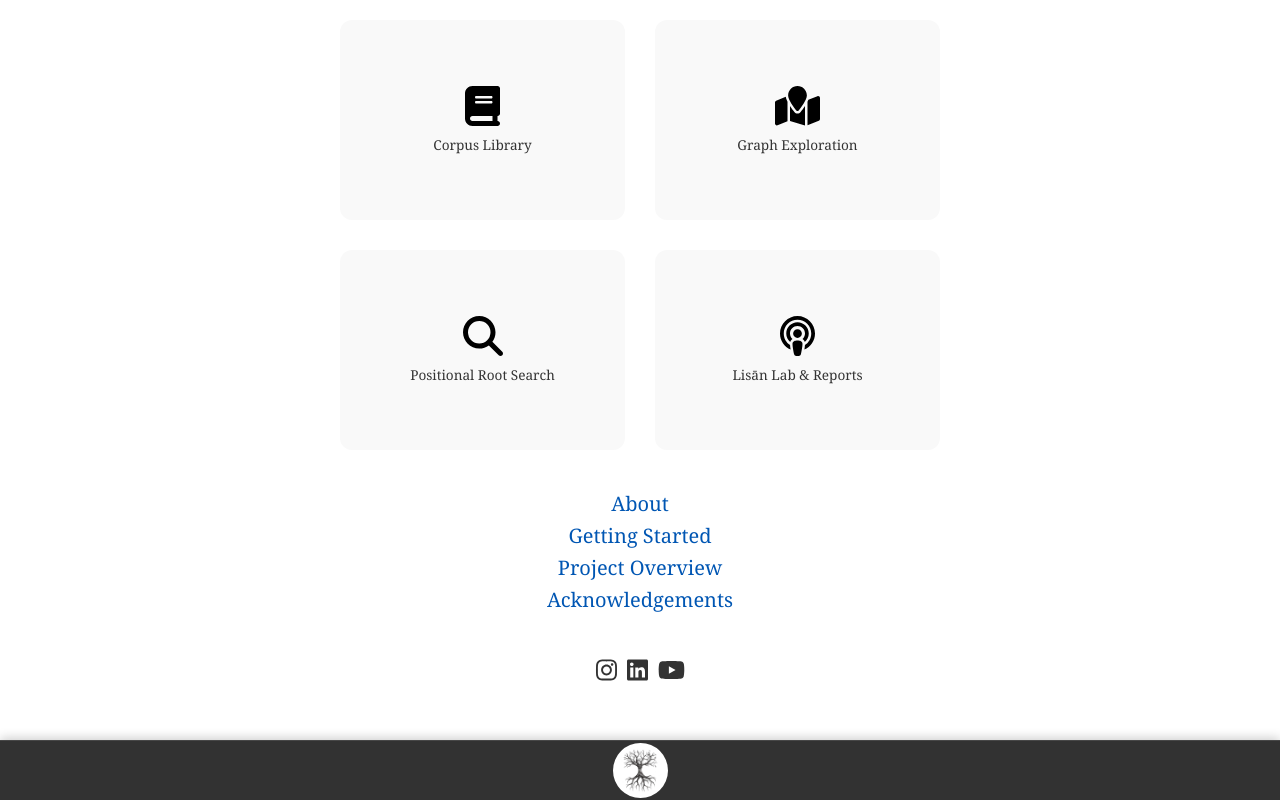
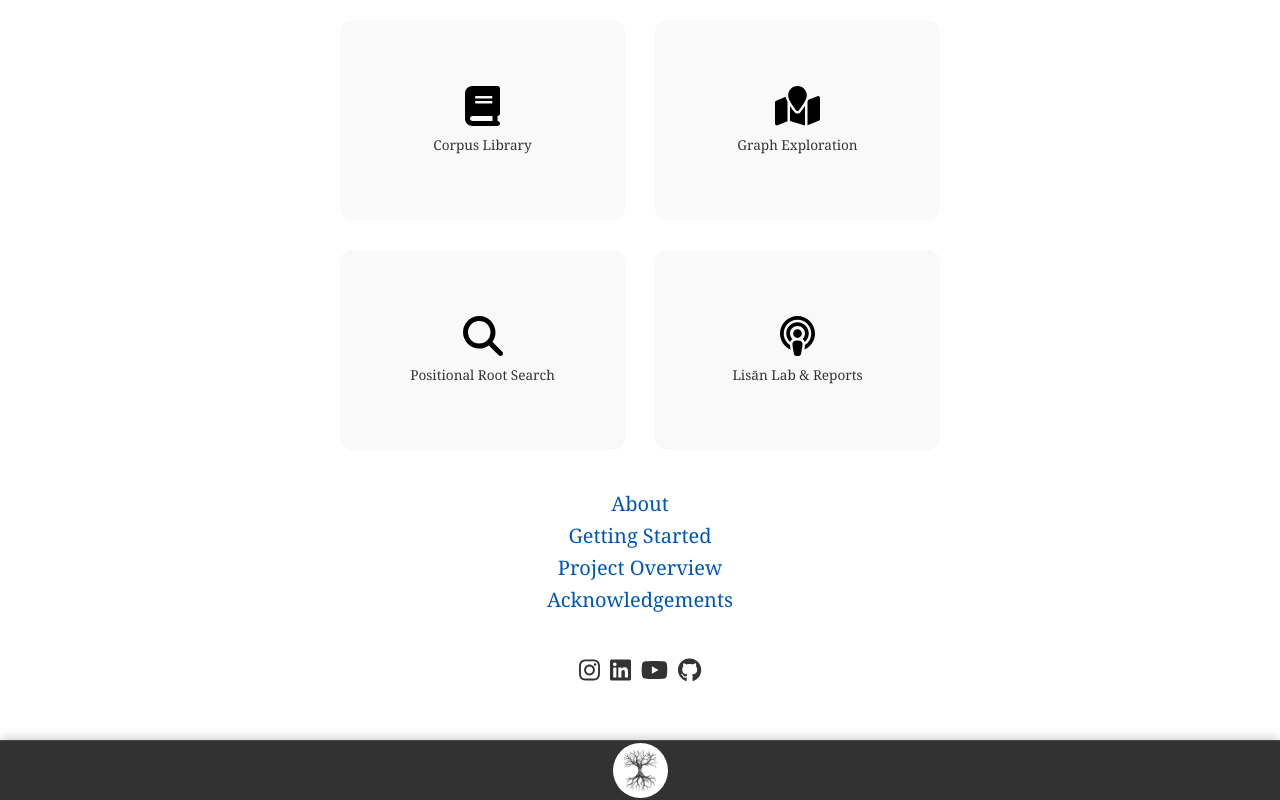
Before and after one commit to codectified/mindroots, a React (Create React App) app: page /graph in a window 1280 px wide. Built offline with nearby package versions, Linux system fonts and the light colour scheme; no server answers.

Commit message:
git link

```diff
--- a/src/components/navigation/MainMenu.js
+++ b/src/components/navigation/MainMenu.js
@@ -10,8 +10,9 @@ import {
 import {
   faInstagram,
   faLinkedin,
-  faYoutube
-} from '@fortawesome/free-brands-svg-icons'; // Import YouTube icon
+  faYoutube,
+  faGithub
+} from '@fortawesome/free-brands-svg-icons'; // Import social media icons
 
 const MainMenu = () => {
   const navigate = useNavigate();
@@ -75,6 +76,9 @@ const MainMenu = () => {
           <a href="https://www.https://www.youtube.com/@codectified" target="_blank" rel="noopener noreferrer" className="social-icon">
             <FontAwesomeIcon icon={faYoutube} />
           </a>
+          <a href="https://github.com/codectified/mindroots" target="_blank" rel="noopener noreferrer" className="social-icon">
+            <FontAwesomeIcon icon={faGithub} />
+          </a>
         </div>
       </div>
     </div>
```
